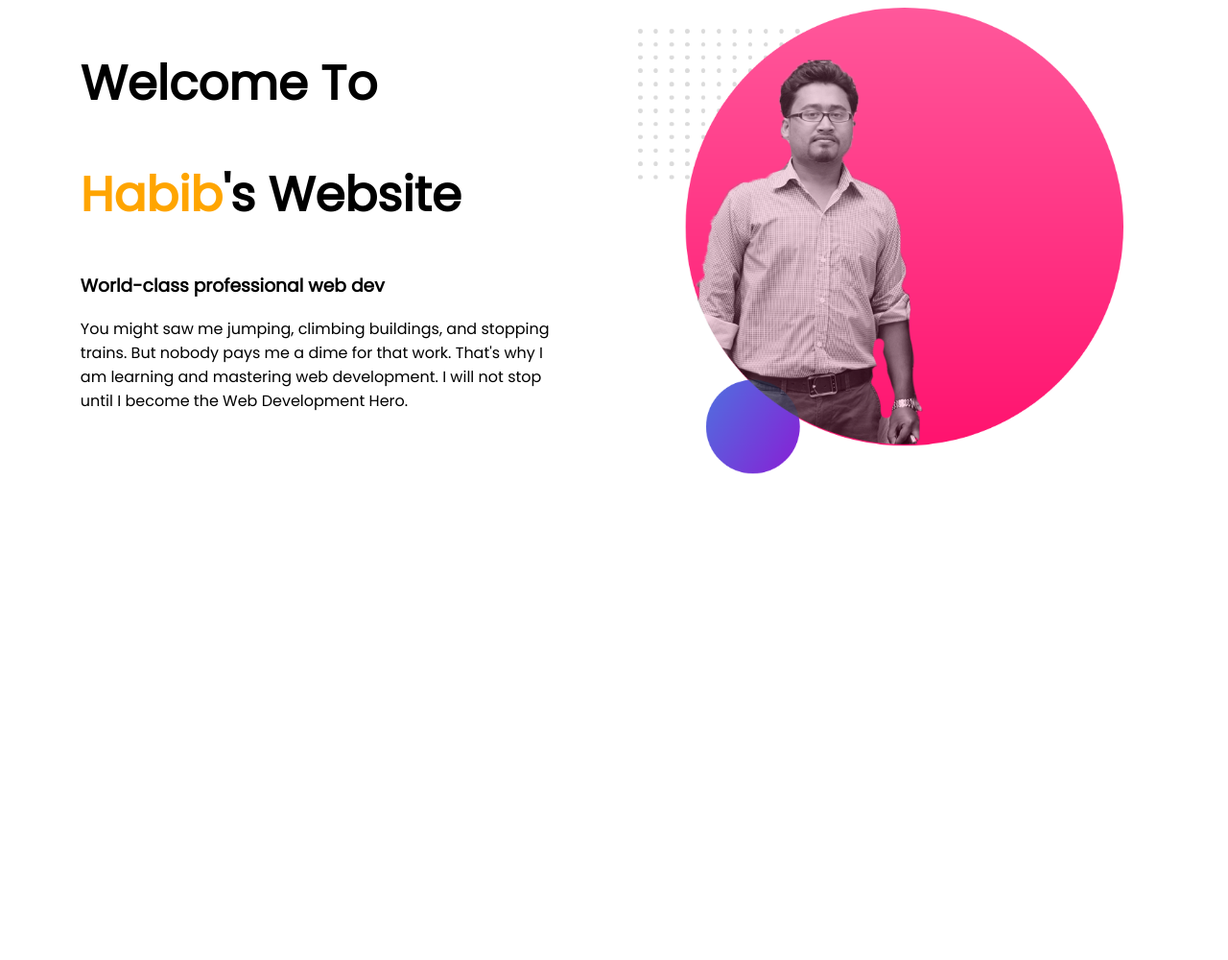
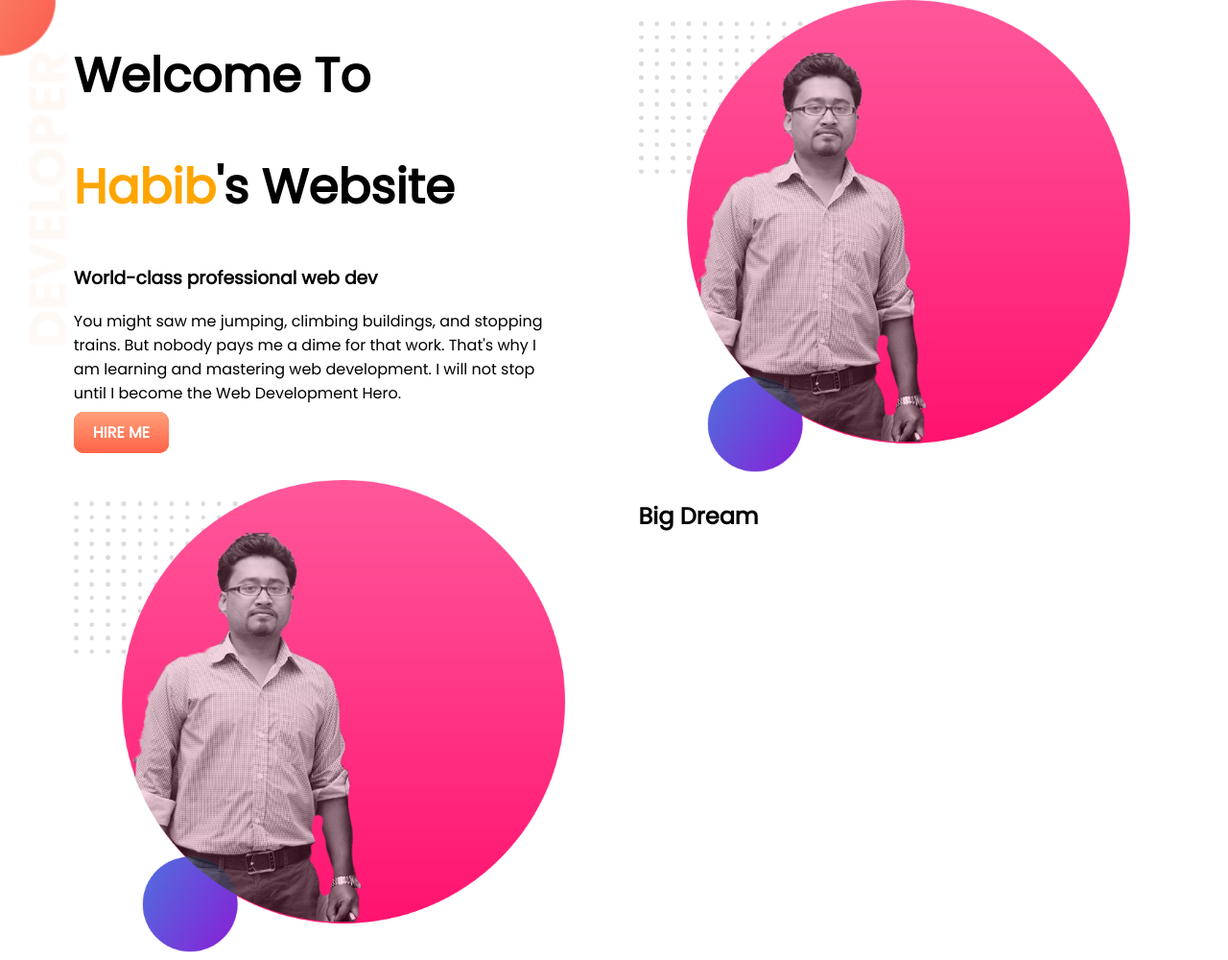
Before and after one commit to Habib-Ahmed-11/web-portfolio, a plain HTML site: page index.html in a window 1280 px wide. Shown: the whole page at 96% size. Before the commit the page ends 800 px from the top, so only its background shows below. Drawn offline with Linux system fonts and the light colour scheme.

Commit message:
big dream

```diff
--- a/index.html
+++ b/index.html
@@ -9,18 +9,32 @@
     <link rel="stylesheet" href="style.css">
 </head>
 <body>
-    <section>
+    <section class="top-banner">
         <div class="half-width">
             <h1>Welcome To </h1>
             <h1> <span class="name">Habib</span>'s Website</h1>
             <h3>World-class professional web dev</h3>
             <p>You might saw me jumping, climbing buildings, and stopping trains. But nobody pays me a dime for that work. That's why I am learning and mastering web development. I will not stop until I become the Web Development Hero.</p>
+            <a class="link-button" target="_blanck" href="https://www.linkedin.com/in/habib-ahmed-aust/">HIRE ME</a>
         </div>
         <div class="half-width">
             <img src="images/habib.png" alt="">
         </div>
 
-</section>
+    </section>
+    <section class="dream area">
+        <div class="half-width">
+            <img src="images/habib.png" alt="">
+
+        </div>
+    <div class="half-width">
+
+<h2>Big Dream</h2>
+
+
+    </div>
+
+    </section>
 
 
 </body>
--- a/style.css
+++ b/style.css
@@ -1,4 +1,5 @@
 body{
+    margin: 0px;
     font-family: 'Poppins', sans-serif;
 }
 
@@ -17,3 +18,20 @@ h1{
 .half-width img{
     width: 100%;
 }
+.top-banner{
+    background-image: url("images/top-banner.png");
+    background-repeat: no-repeat;
+}
+section{
+    height: 500px;
+}
+.link-button{
+    text-decoration: none;
+    background-image: linear-gradient(lightsalmon, tomato );
+    background-color: orangered;
+    padding: 10px 20px;
+    border-radius: 10px;
+    color: white;
+    font-weight: bold;
+
+}
```
